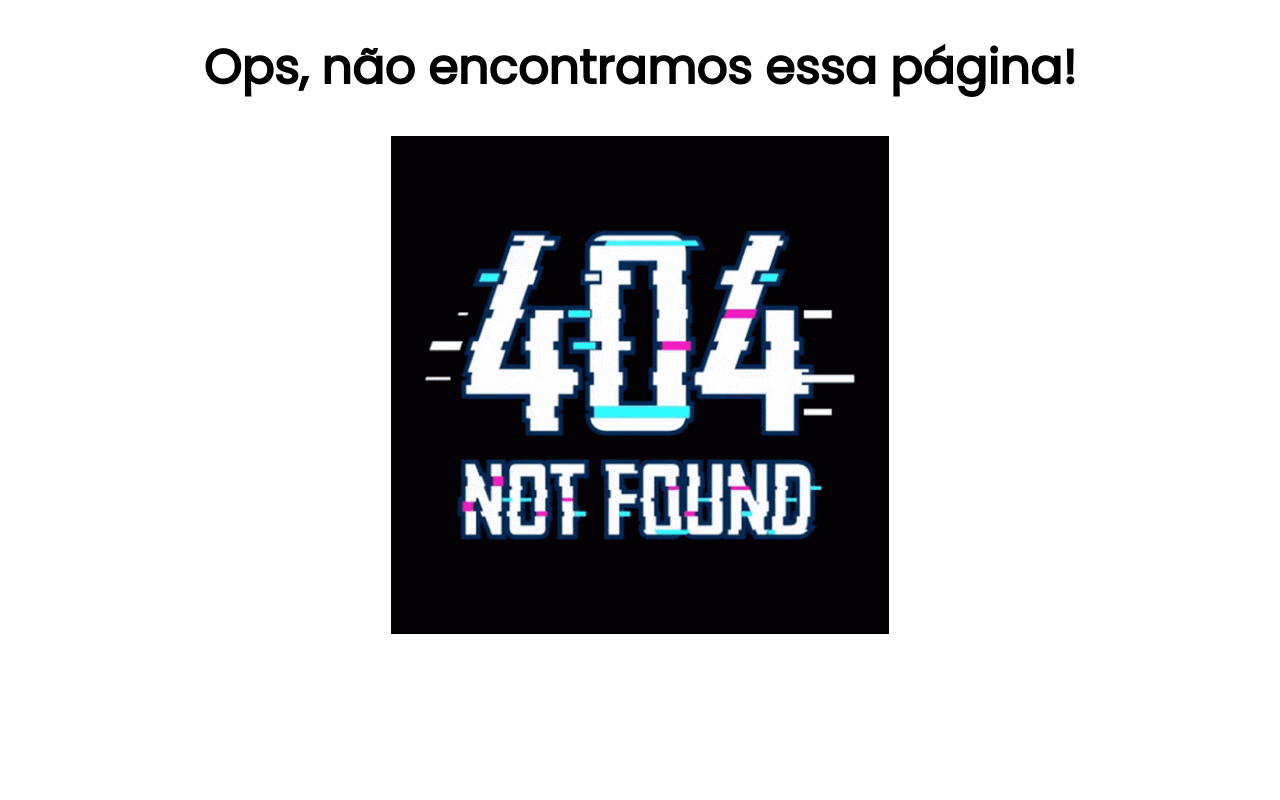
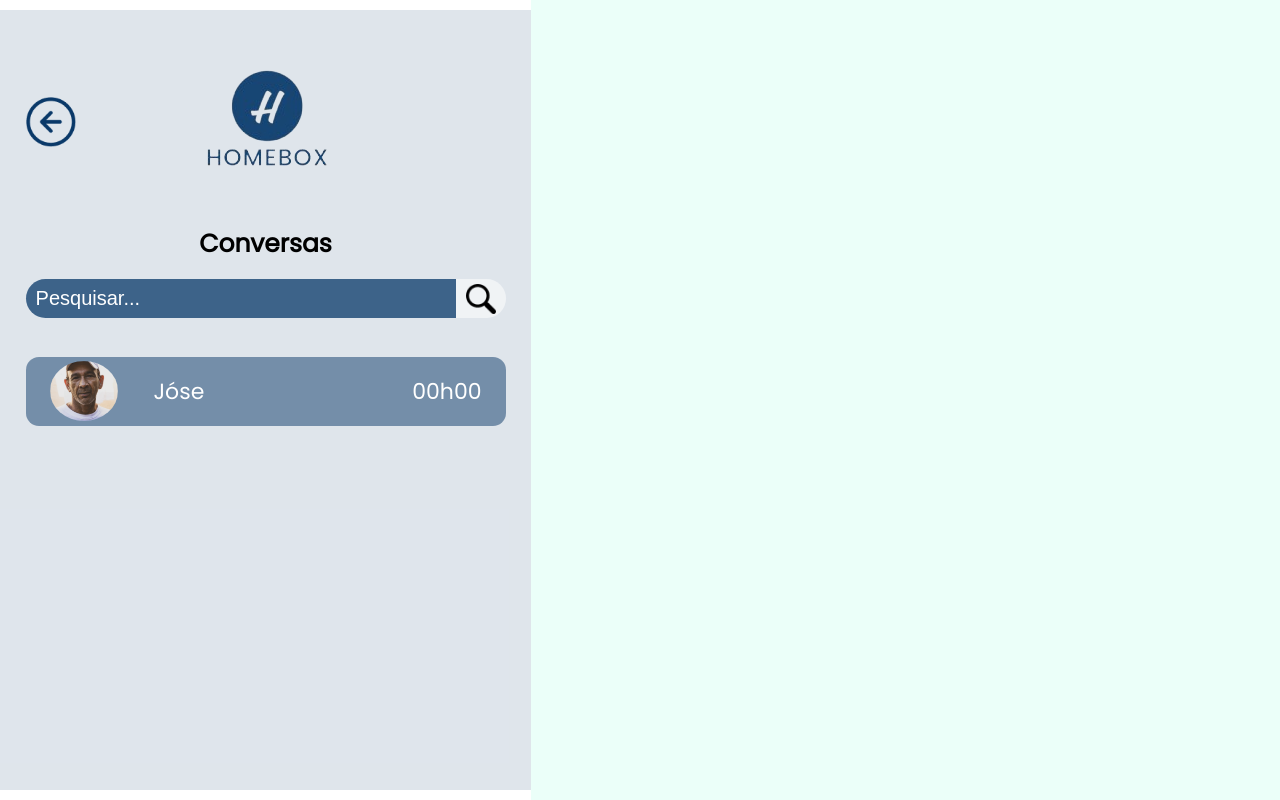
Before and after one commit to c4p1t4n/homebox, a React (Create React App) app in the folder homebox-react/: page /profile/client/chat in a window 1280 px wide. Built offline with nearby package versions, Linux system fonts and the light colour scheme.

Commit message:
Começando a pagina de chat

```diff
--- /dev/null
+++ b/homebox-react/src/assets/css/chat.css
@@ -0,0 +1,109 @@
+.body {
+    width: 100vw;
+    height: 100vh;
+    display: flex;
+    flex-direction: row;
+}
+
+.divLeft {
+    height: 91vh;
+    width: 500px;
+    padding: 2%;
+    display: flex;
+    flex-direction: column;
+    background: rgba(10, 57, 105, 0.13);
+}
+
+.divRight {
+    height: 100%;
+    width: 70vw;
+    background: rgba(0, 255, 174, 0.079);
+}
+
+.divLogoChat {
+    display: flex;
+    align-items: center;
+}
+
+.divLogoChat .iconBack {
+    margin-right: 22%;
+    height: 50px;
+}
+
+.convs {
+    text-align: center;
+    font-family: 'Poppins';
+    font-style: normal;
+    margin: -5%;
+    font-weight: 700;
+    font-size: 30px;
+    line-height: 36px;
+
+    color: #000000;
+}
+
+.divSearchBar {
+    display: flex;
+}
+
+
+.barSearch input {
+    background-color: #3D6389;
+    color: white;
+    border: none;
+    height: 19px;
+    padding: 10px;
+    width: 410px;
+    font-size: 20px;
+    border-radius: 20px 0px 0px 20px;
+}
+
+.barSearch input::placeholder {
+    color: white;
+}
+
+.iconSearch {
+    background: rgba(255, 255, 255, 0.54);
+    border-radius: 0px 20px 20px 0px;
+    display: flex;
+    justify-content: center;
+    align-items: center;
+    width: 50px;
+}
+
+.iconSearch img {
+    height: 30px;
+}
+
+.divCardsChat {
+    width: 100%;
+    height: 400px;
+    margin-top: 8%;
+    overflow: auto;
+}
+
+.cardChat {
+    display: flex;
+    align-items: center;
+    justify-content: space-between;
+    padding: 1% 5% 1% 5%;
+    background: rgba(10, 57, 105, 0.5);
+    border-radius: 13px;
+    font-size: 22px;
+    margin-bottom: 6%;
+    color: white;
+}
+
+.divCardsChat::-webkit-scrollbar{
+    display: none;
+}
+
+
+.cardChat .nameP {
+    margin-right: 40%;
+}
+
+.cardChat img {
+    height: 60px;
+    border-radius: 100%;
+}
--- /dev/null
+++ b/homebox-react/src/components/cardChat.jsx
@@ -0,0 +1,18 @@
+import jose from "../assets/img/joseRicardoCustumer.png"
+
+
+function cardChat() {
+    return (
+        <>
+            <div className="cardsChat">
+                <div className="cardChat">
+                    <img src={jose} alt="Foto do Jose" />
+                    <p className="nameP">Jóse</p>
+                    <p>00h00</p>
+                </div>
+            </div>
+        </>
+    )
+}
+
+export default cardChat
--- /dev/null
+++ b/homebox-react/src/pages/chat.jsx
@@ -0,0 +1,43 @@
+import "../assets/css/chat.css"
+
+import CardChat from "../components/cardChat";
+
+
+import iconBack from "../assets/img/arrowLeft.png"
+import iconHomebox from "../assets/img/icon/logo-removebg-preview.png"
+import searchIcon from "../assets/img/searchIconBlack.png"
+
+
+function Chat() {
+    return (
+        <>
+            <div className="body">
+                <div className="divLeft">
+                    <div className="divLogoChat">
+                        <img className="iconBack" src={iconBack} alt="voltar" />
+                        <img className="iconHomebox" src={iconHomebox} alt="logo homebox" />
+                    </div>
+                    <div className="convs">
+                        <h5>
+                            Conversas
+                        </h5>
+                    </div>
+                    <div className="divSearchBar">
+                        <div className="barSearch">
+                            <input placeholder="Pesquisar..." type="text" />
+                        </div>
+                        <div className="iconSearch">
+                            <img src={searchIcon} alt="Icone de pesquisar 'lupa'" />
+                        </div>
+                    </div>
+                    <div className="divCardsChat">
+                        <CardChat />
+                    </div>
+                </div>
+                <div className="divRight"></div>
+            </div>
+        </>
+    )
+}
+
+export default Chat
--- a/homebox-react/src/routes.jsx
+++ b/homebox-react/src/routes.jsx
@@ -5,6 +5,7 @@ import Home from "./pages/home"
 import SearchResult from "./pages/searchResult"
 import NotFound from "./pages/notFound"
 import ProfileClient from "./pages/profileClient"
+import Chat from "./pages/chat"
 
 function Router() {
     return (
@@ -35,6 +36,11 @@ function Router() {
                     element={<ProfileClient />}
                     caseSensitive="false"
                 />
+                <Route
+                    path="/profile/client/chat"
+                    element={<Chat/>}
+                    caseSensitive="false"
+                />
                 {<Route
                     path="*"
                     element={< NotFound />}
```
